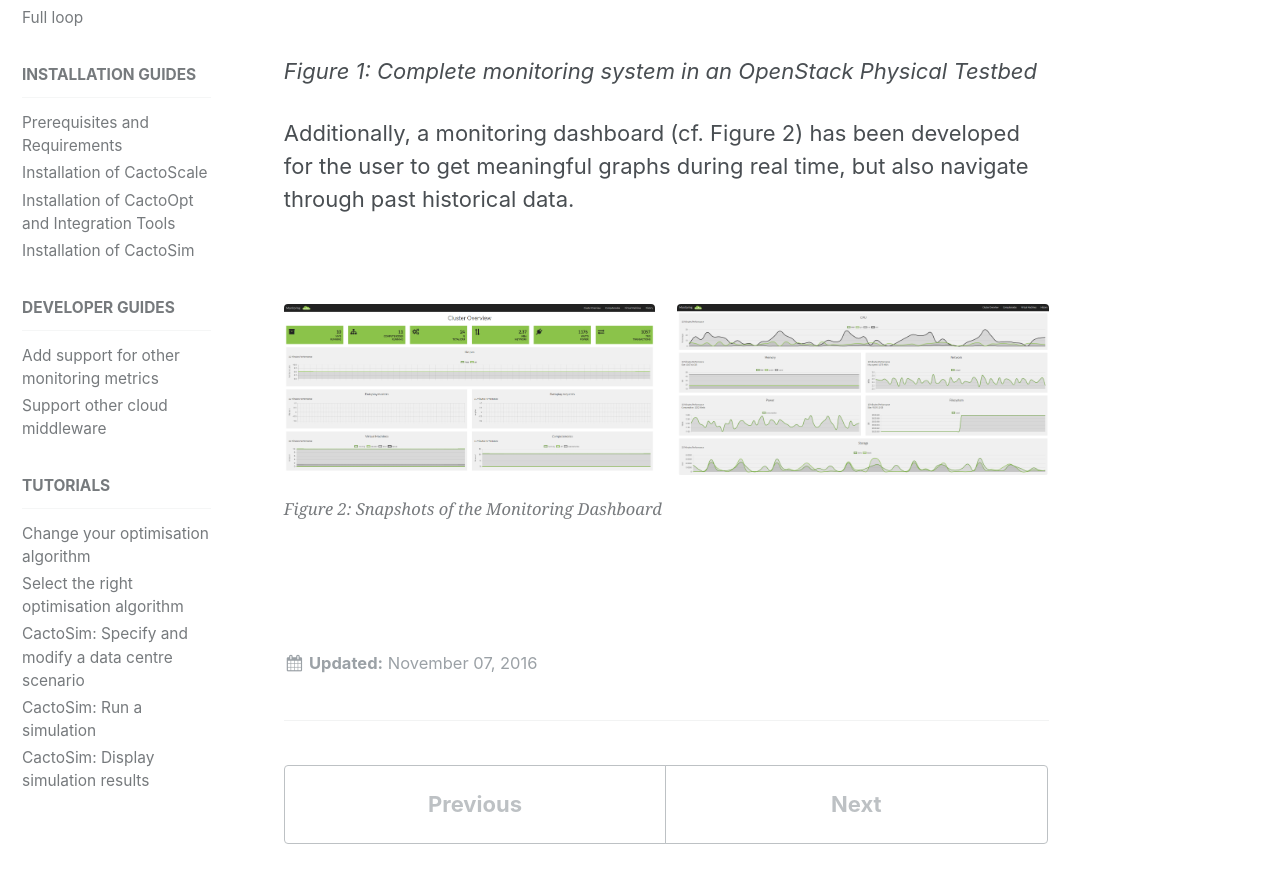
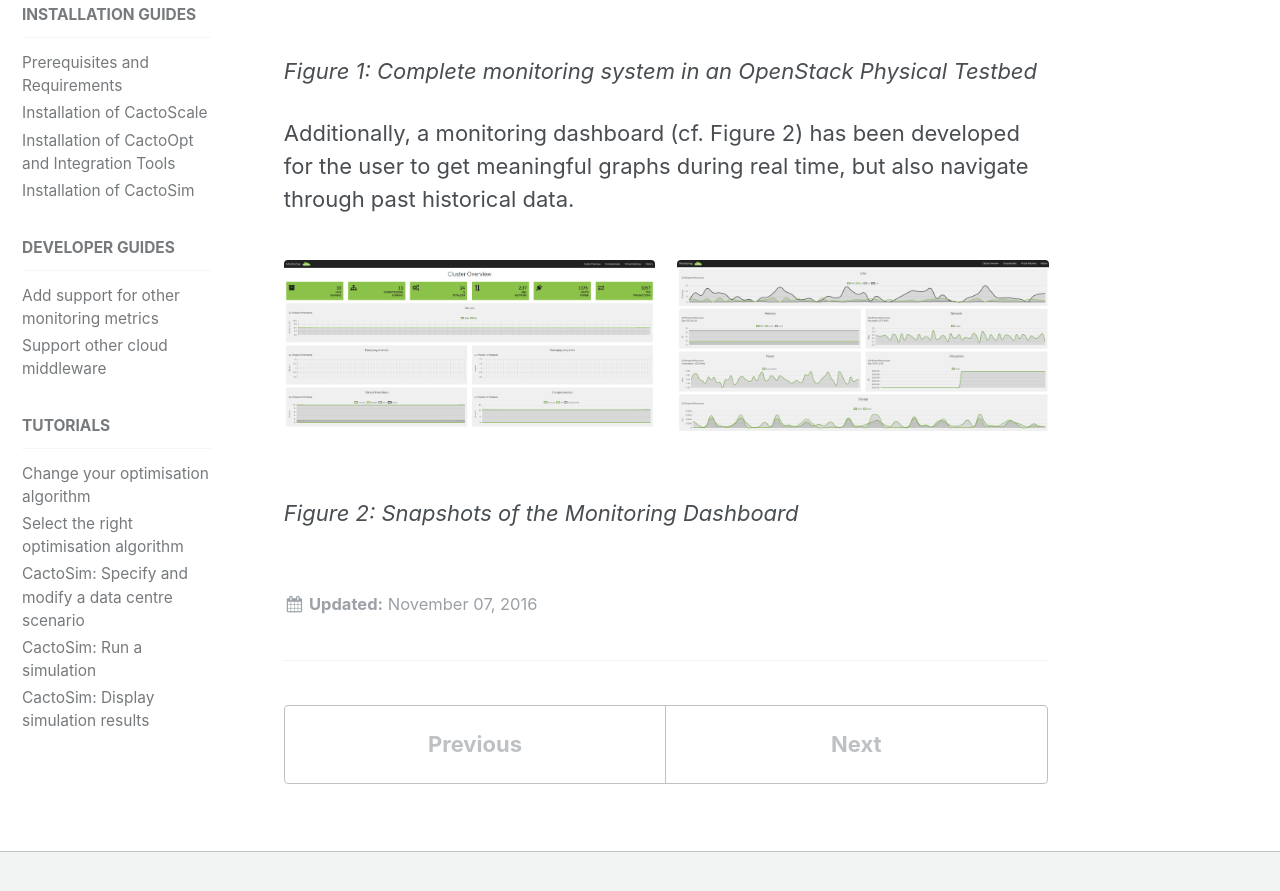
Before and after one commit to cactos/cactos.github.io, a Jekyll site: the page built from _docs/02_monitoring-only.md, in a window 1280 px wide and 900 px high, scrolled down 1114 px. Shown: the top 891 px of the window. Built offline with Jekyll 4.4.1, drawn with Linux system fonts in a browser that asks for light colours.

Commit message:
Revert back

```diff
--- a/_docs/02_monitoring-only.md
+++ b/_docs/02_monitoring-only.md
@@ -8,7 +8,7 @@
    title: "Monitoring Dashboard Real-time overview with VMs and Compute Nodes"
  - url: dashboard_2.PNG
    image_path: dashboard_2.PNG
-   alt: "dashboard_2.png"
+   alt: dashboard_2.png
    title: "Monitoring Dashboard Real-time overview with metrics"
 ---
 
@@ -28,6 +28,6 @@
 
 Additionally, a monitoring dashboard (cf. Figure 2) has been developed for the user to get meaningful graphs during real time, but also navigate through past historical data.
 
-<figure>
-{% include gallery caption="*Figure 2: Snapshots of the Monitoring Dashboard*" %}
-</figure>
+{% include gallery %}
+
+*Figure 2: Snapshots of the Monitoring Dashboard*
```
